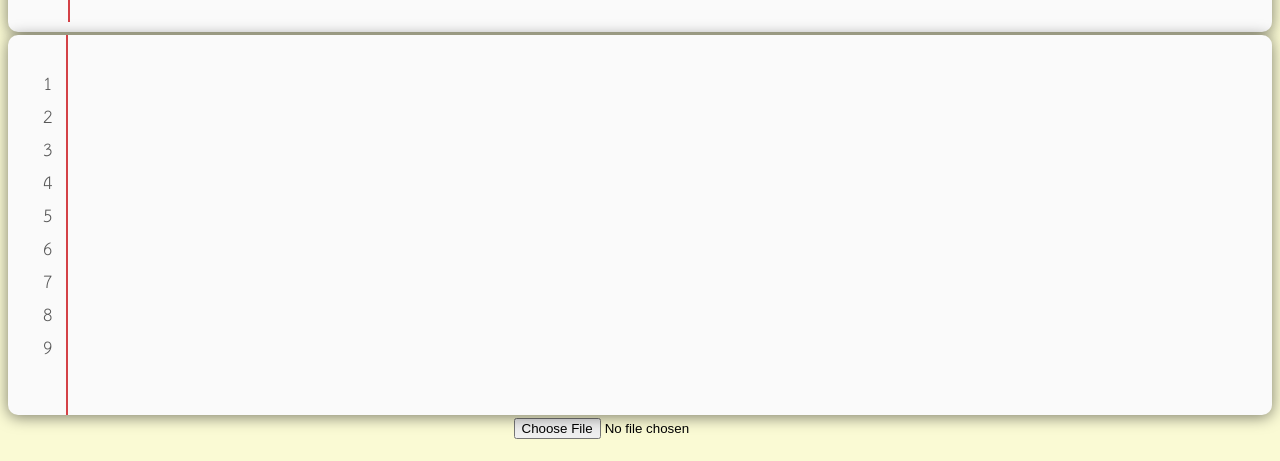
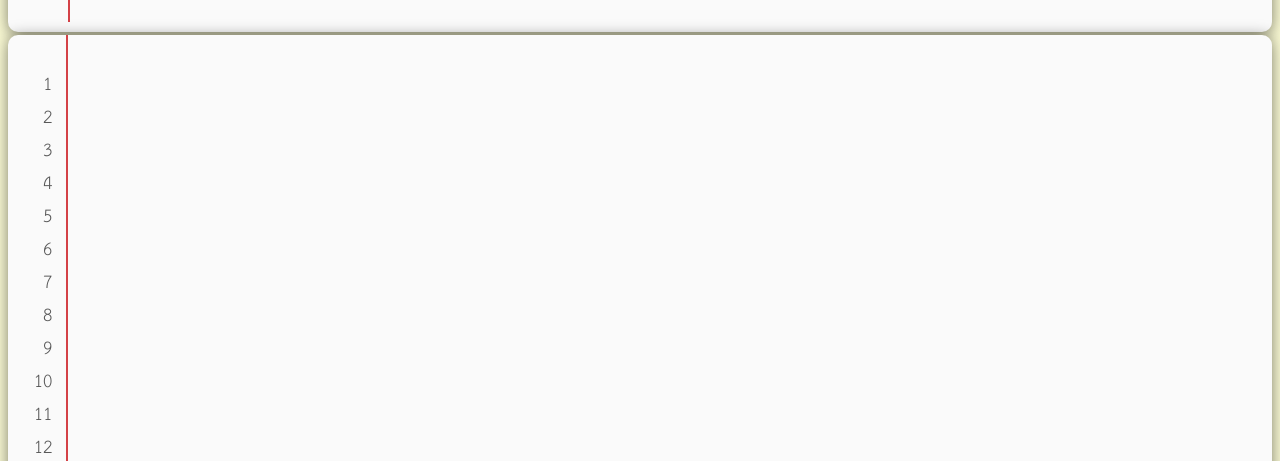
Before and after one commit to sarawut1012/editandpost, a plain HTML site: page index.html in a window 1280 px wide. Shown: the part 176-637 px from the top of the page. Drawn offline with nearby package versions, Linux system fonts and the light colour scheme.

Commit message:
แก้ไขความสูงกล่องรับข้อความ

```diff
--- a/coss.css
+++ b/coss.css
@@ -26,7 +26,7 @@
    .paper {
        position: relative;
        width: 100%;
-       height: 380px;
+       height: 100%;
        margin: 3px auto;
        background: #fafafa;
        border-radius: 10px;
```
